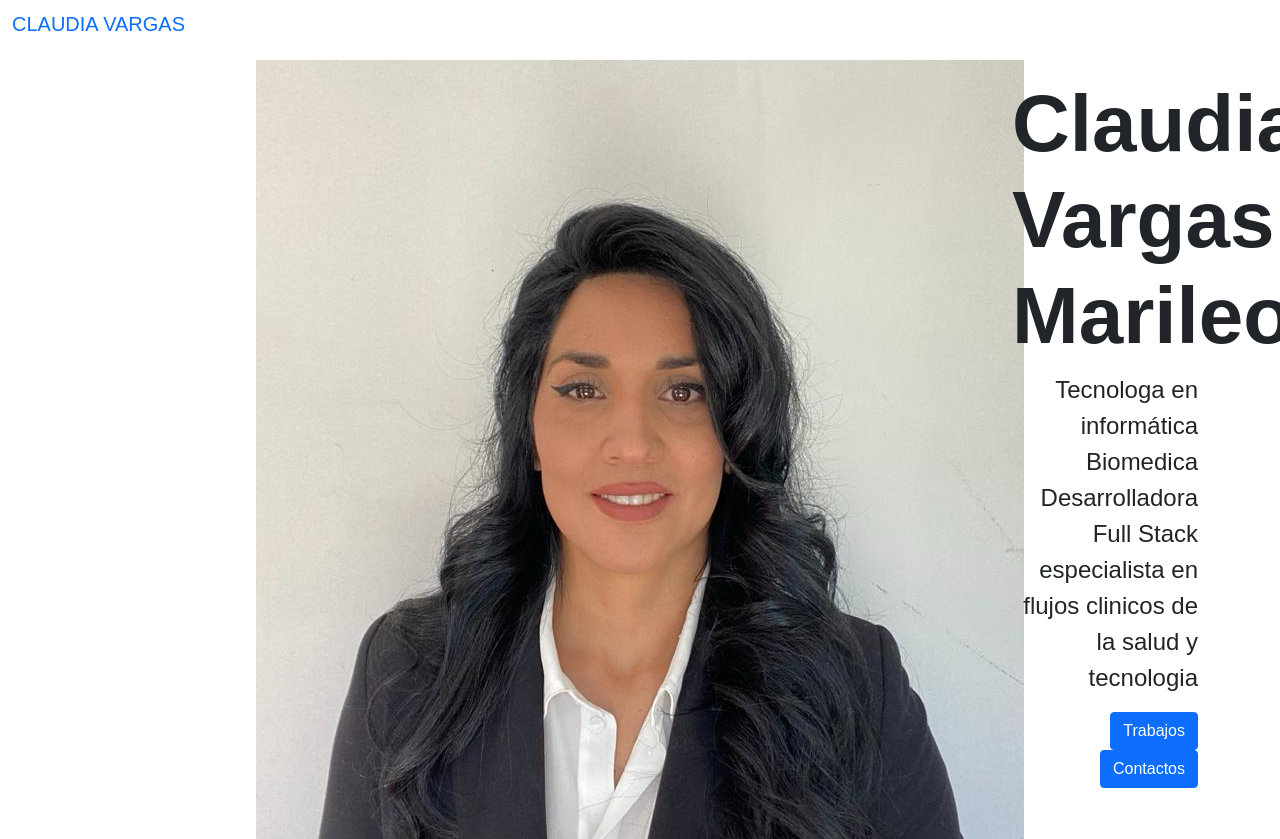
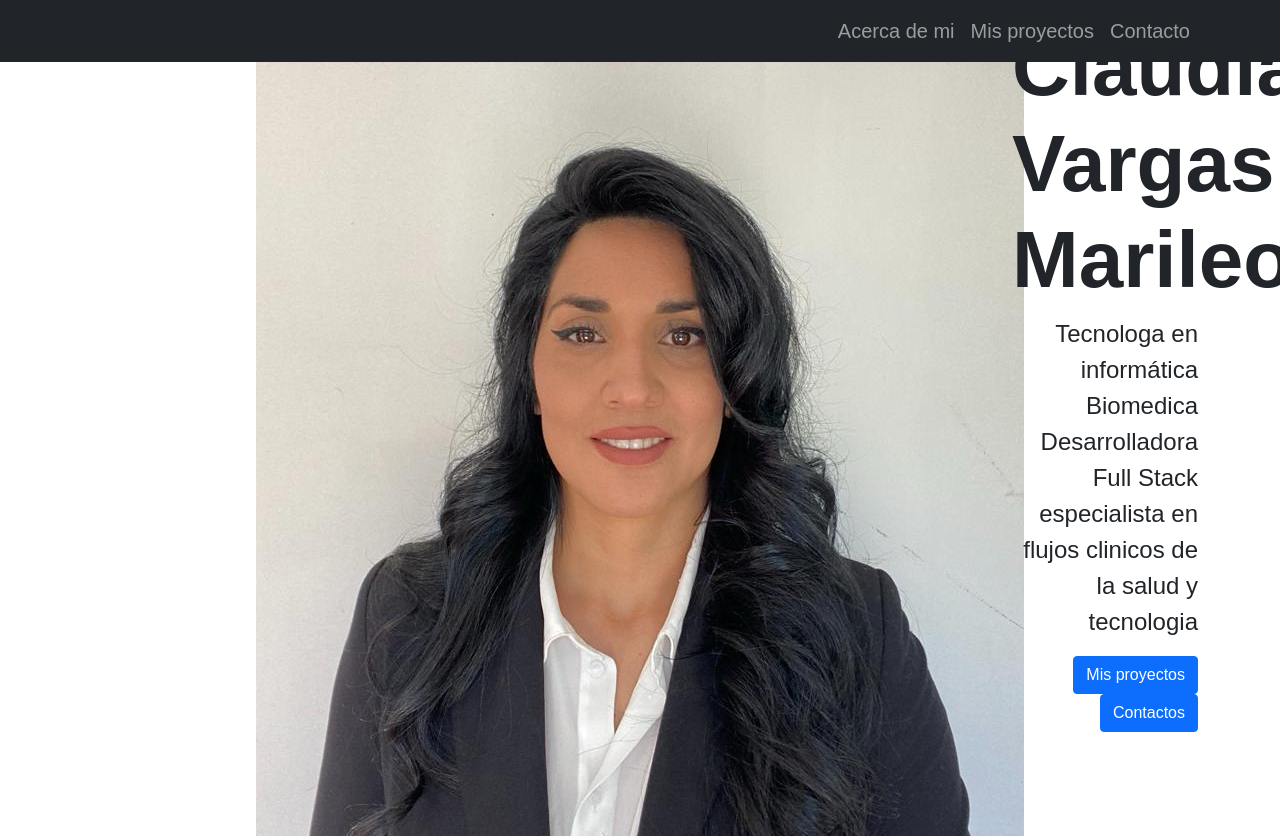
Before and after one commit to clau2014/Portafolio_CV, a plain HTML site: page index.html in a window 1280 px wide. Shown: the top 839 px of the page. Drawn offline with nearby package versions, Linux system fonts and the light colour scheme.

Commit message:
estructura3

```diff
--- a/assets/style.css
+++ b/assets/style.css
@@ -2,7 +2,10 @@ body {
     font-family: "Ubuntu", sans-serif;
   }
 
-  /* Hero Section */
+  html,
+  body{
+    scroll-behavior: smooth;
+  }
 
   #Hero-Section {
     background-image: url("./img/yo1.jpeg");
@@ -10,7 +13,7 @@ body {
     background-position: center;
   }
 
-  /* Mis trabajos */
+
 
   #Mis-trabajos .image-top {
     height: 250px;
--- a/index.html
+++ b/index.html
@@ -18,13 +18,31 @@
 </head>
 
 <body>
-    <nav class="navbar bg-body-tertiary">
-        <div class="container-fluid">
-          <a class="navbar-brand py-1 h1">
-            CLAUDIA VARGAS
-          </a>
+    <nav class="navbar navbar-expand-lg navbar-dark bg-dark fixed-top">
+        <div class="container">
+            <a class="navbar-brand" href="#">
+            </a>
+            <button class="navbar-toggler" type="button" data-bs-toggle="collapse"
+                aria-controls="navbarSupportedContent" aria-expanded="false" aria-label="Toggle navigation">
+                <span class="navbar-toggler-icon"></span>
+            </button>
+            <div class="collapse navbar-collapse" id="navbarSupportedContent">
+                <ul class="navbar-nav ms-auto mb-2 mb-lg-0 fs-5">
+                    <li class="nav-item">
+                        <a class="nav-link" href="#Acerca-de-mi">Acerca de mi</a>
+                    </li>
+                    <li class="nav-item">
+                        <a class="nav-link" href="#Mis-proyectos">Mis proyectos</a>
+                    </li>
+                    <li class="nav-item">
+                        <a class="nav-link" href="#Contacto">Contacto</a>
+                    </li>
+
+                </ul>
+
+            </div>
         </div>
-      </nav>
+    </nav>
 
     <header id="Hero-Section" class=".text-dark text-end py-2 mt-1">
         <div class="container">
@@ -38,7 +56,7 @@
 
                 </p>
                 <div class="mb-5 pb-5">
-                    <a class="btn btn-primary" href="#" role="button">Trabajos</a>
+                    <a class="btn btn-primary" href="#" role="button">Mis proyectos</a>
 <button class="btn btn-primary" type="submit">Contactos</button>
                 </div>
             </div>
@@ -90,9 +108,9 @@
     </section>
 
 
-    <section id="Mis-trabajos" class="my-5 p-5 bg-info">
+    <section id="Mis-proyectos" class="my-5 p-5 bg-info">
 
-        <h2 class="display-4 fw-bold text-center text-light mb-3">Mis trabajos</h2>
+        <h2 class="display-4 fw-bold text-center text-light mb-3">Mis proyectos</h2>
 
         <div class="row">
             <div class="col-12 col-sm-4 py-2">
```
